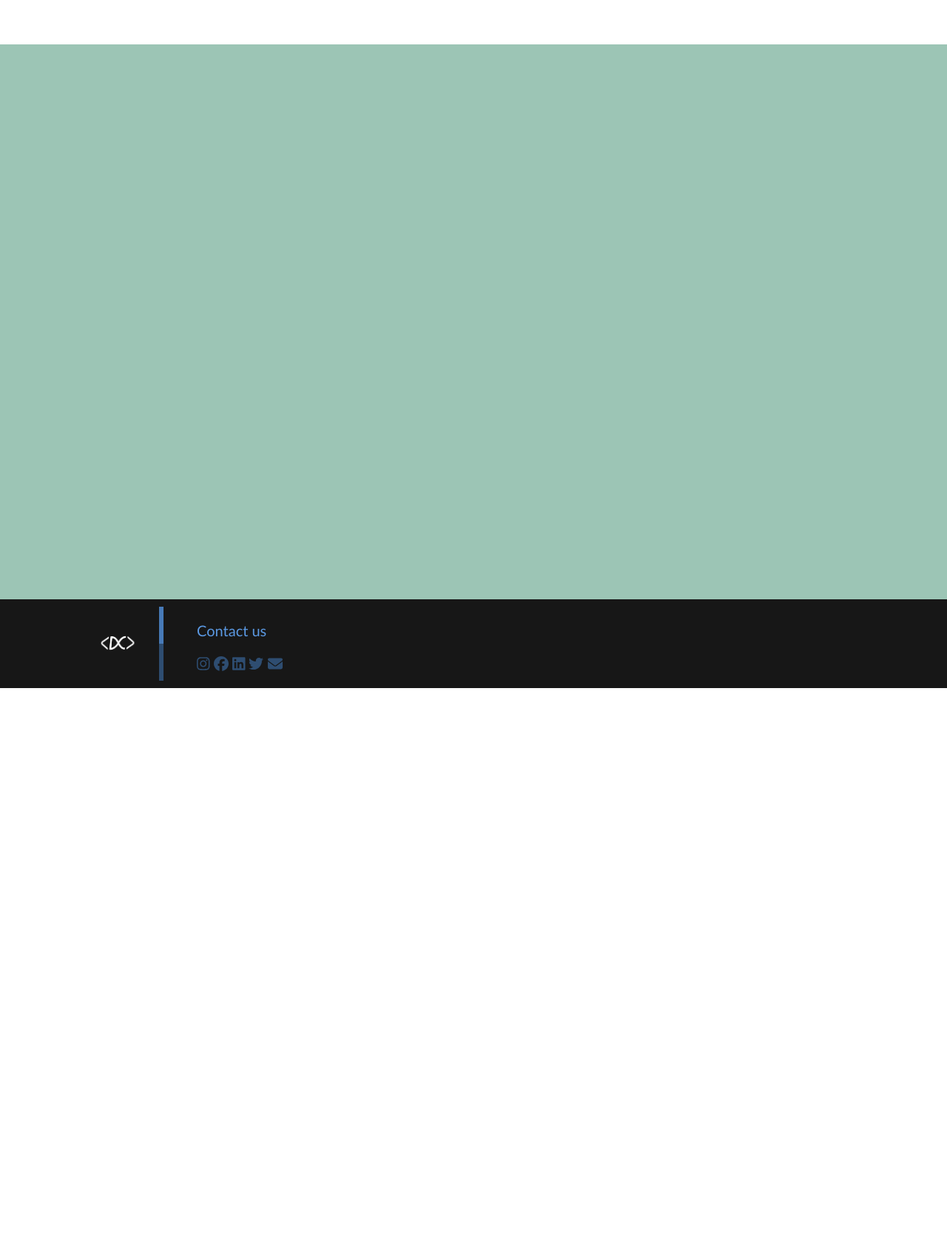
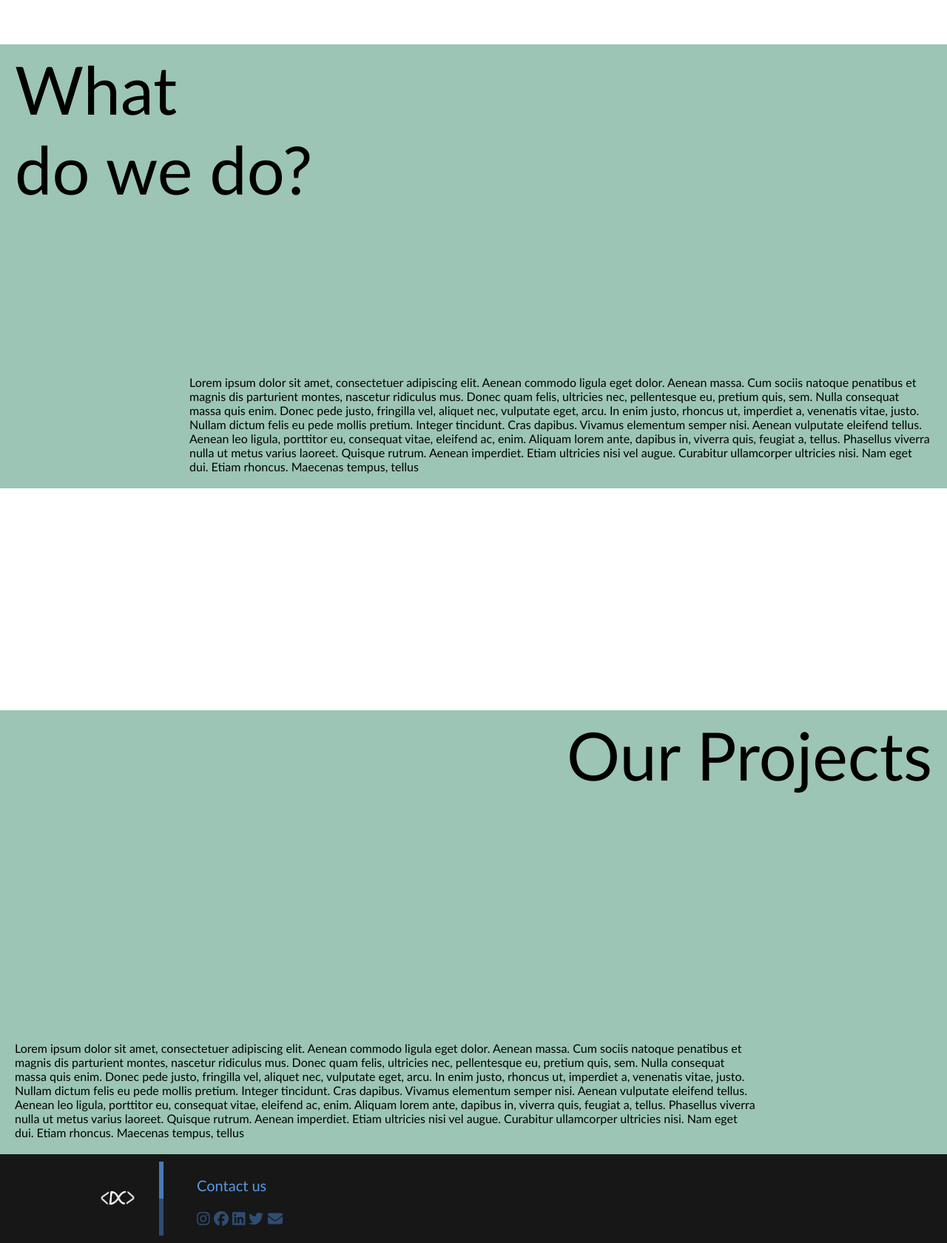
Before and after one commit to Keymii/DevCom-Website, a React (Create React App) app in the folder devcom/: page /about in a window 1280 px wide. Shown: the part 990-2670 px from the top of the page at 74% size. Before the commit the page ends 1920 px from the top, so only its background shows below. Built offline with nearby package versions, Linux system fonts and the light colour scheme.

Commit message:
abt page

```diff
--- a/devcom/src/components/AboutPage/AboutPage.js
+++ b/devcom/src/components/AboutPage/AboutPage.js
@@ -14,8 +14,21 @@ const AboutPage = () => (
     </div>
     </div>
     <div className={styles.empty1}></div>
-    <div className={styles.box1}></div>
+    <div className={styles.box1}>
+      <div className={styles.box1p}>What <br/>do we do?</div>
+      <div className={styles.whatdowedotxt}>
+      Lorem ipsum dolor sit amet, consectetuer adipiscing elit. Aenean commodo ligula eget dolor. Aenean massa. Cum sociis natoque penatibus et magnis dis parturient montes, nascetur ridiculus mus. Donec quam felis, ultricies nec, pellentesque eu, pretium quis, sem. Nulla consequat massa quis enim. Donec pede justo, fringilla vel, aliquet nec, vulputate eget, arcu. In enim justo, rhoncus ut, imperdiet a, venenatis vitae, justo. Nullam dictum felis eu pede mollis pretium. Integer tincidunt. Cras dapibus. Vivamus elementum semper nisi. Aenean vulputate eleifend tellus. Aenean leo ligula, porttitor eu, consequat vitae, eleifend ac, enim. Aliquam lorem ante, dapibus in, viverra quis, feugiat a, tellus. Phasellus viverra nulla ut metus varius laoreet. Quisque rutrum. Aenean imperdiet. Etiam ultricies nisi vel augue. Curabitur ullamcorper ultricies nisi. Nam eget dui. Etiam rhoncus. Maecenas tempus, tellus
+      </div>
+    </div>
+      <div className={styles.empty1}/>
+      <div className={styles.box2}>
+      <div className={styles.box2p}>Our Projects</div>
+      <div className={styles.projects}>
+      Lorem ipsum dolor sit amet, consectetuer adipiscing elit. Aenean commodo ligula eget dolor. Aenean massa. Cum sociis natoque penatibus et magnis dis parturient montes, nascetur ridiculus mus. Donec quam felis, ultricies nec, pellentesque eu, pretium quis, sem. Nulla consequat massa quis enim. Donec pede justo, fringilla vel, aliquet nec, vulputate eget, arcu. In enim justo, rhoncus ut, imperdiet a, venenatis vitae, justo. Nullam dictum felis eu pede mollis pretium. Integer tincidunt. Cras dapibus. Vivamus elementum semper nisi. Aenean vulputate eleifend tellus. Aenean leo ligula, porttitor eu, consequat vitae, eleifend ac, enim. Aliquam lorem ante, dapibus in, viverra quis, feugiat a, tellus. Phasellus viverra nulla ut metus varius laoreet. Quisque rutrum. Aenean imperdiet. Etiam ultricies nisi vel augue. Curabitur ullamcorper ultricies nisi. Nam eget dui. Etiam rhoncus. Maecenas tempus, tellus
+      </div>
+    </div>
   </div>
+
   </>
 );
 
--- a/devcom/src/components/AboutPage/AboutPage.module.css
+++ b/devcom/src/components/AboutPage/AboutPage.module.css
@@ -30,8 +30,43 @@ right: -10vh;
 }
 .box1{
     width: 100%;
-    height: calc(100vh - 50px);
+    height: calc(80vh - 50px);
+    min-height: 600px;
     background-color: rgb(156, 197, 181);
     z-index: 30;
     position: relative;
 }
+.box1p{
+    font-size: 90px;
+    position: absolute;
+    top: calc((80vh - 50px)/100);
+    left:20px;
+}
+.whatdowedotxt{
+    position: absolute;
+    bottom: 20px;
+
+    right: 20px;
+    left: 20vw
+}
+.box2{
+    width: 100%;
+    height: calc(80vh - 50px);
+    min-height: 600px;
+    background-color: rgb(156, 197, 181);
+    z-index: 30;
+    position: relative;
+}
+.box2p{
+    font-size: 90px;
+    position: absolute;
+    top: calc((80vh - 50px)/100);
+    right:20px;
+}
+.projects{
+    position: absolute;
+    bottom: 20px;
+
+    left: 20px;
+    right: 20vw
+}
--- a/devcom/src/components/landing/landing.js
+++ b/devcom/src/components/landing/landing.js
@@ -3,7 +3,7 @@ import PropTypes from 'prop-types';
 import styles from './landing.module.css';
 import { Router } from 'react-router-dom';
 
-var wordlist = ['Ideate.', 'Design.', 'Build.', 'Create.', 'Develop.', 'DevCom.']
+var wordlist = ['Ideate.', 'Design.', 'Build.', 'Create.', 'Develop.']
 var i = 0;
 
 
@@ -17,7 +17,7 @@ const Landing = () => {
     // create a interval and get the id
     const myInterval = setInterval(() => {
       setWord(() => {
-        if(i<5){
+        if(i<4){
           i++;
           return wordlist[i]
         }
@@ -26,7 +26,7 @@ const Landing = () => {
           return wordlist[i]
         }
       });
-    }, 80);
+    }, 66);
     // clear out the interval using the id when unmounting the component
     return () => clearInterval(myInterval);
   }, []);
--- a/devcom/src/components/landing/landing.module.css
+++ b/devcom/src/components/landing/landing.module.css
@@ -16,7 +16,9 @@
 .center_text{
     width: 100px;
     height: 100px;
-    background-color: red;
+    font-size: 30px;
+    color: #acacac;
+    /* background-color: red; */
 }
 
 .circle{
@@ -31,6 +33,7 @@
     animation-delay: 1s;
     animation-duration: 3s;
     animation-fill-mode: forwards;
+
 }
 
 @keyframes animcircles {
```
